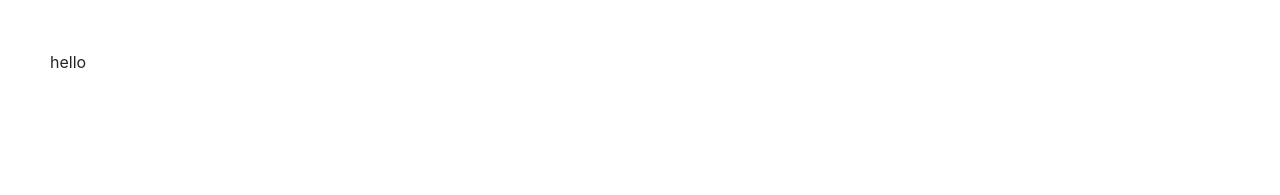
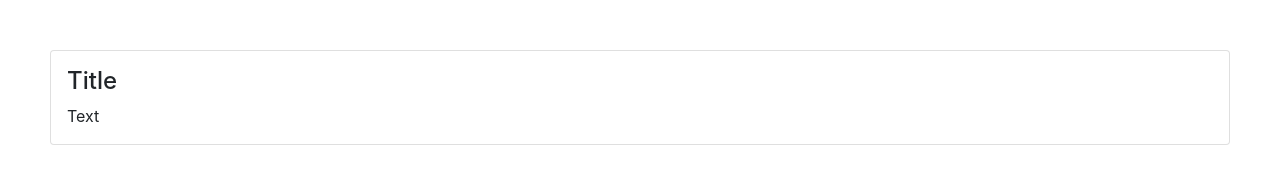
Before and after one commit to DimaMalah/Compnent_ToDoBox_Card_Modal, a React (Create React App) app: page / in a window 1280 px wide. Shown: the top 195 px of the page. Built offline with nearby package versions, Linux system fonts and the light colour scheme; the HTML template or start-up script is replaced by a standard one.

Commit message:
Card finished

```diff
--- a/src/App.js
+++ b/src/App.js
@@ -1,8 +1,15 @@
 import React from 'react';
+import Card from './components/Card'
 
 function App() {
 	return (
-		'hello'
+		<Card>
+			<Card.Body>
+				<Card.Title>Title</Card.Title>
+				<Card.Text>Text</Card.Text>
+			</Card.Body>
+		</Card>
+
 	);
 }
 
--- /dev/null
+++ b/src/components/Card.jsx
@@ -0,0 +1,24 @@
+import React from "react";
+import CardBody from "./CardBody";
+import CardText from "./CardText";
+import CardTitle from "./CardTitle";
+
+class Card extends React.Component {
+	constructor(props) {
+		super(props)
+		this.state = {}
+	}
+
+	static Body = CardBody
+	static Title = CardTitle
+	static Text = CardText
+
+	render() {
+		const { children } = this.props
+		return (
+			<div className="card">{children}</div>
+		)
+	}
+}
+
+export default Card
--- /dev/null
+++ b/src/components/CardBody.jsx
@@ -0,0 +1,7 @@
+function CardBody(props) {
+
+	return (
+		<div className="card-body">{props.children}</div>
+	)
+}
+export default CardBody
--- /dev/null
+++ b/src/components/CardText.jsx
@@ -0,0 +1,7 @@
+function CardText(props) {
+
+	return (
+		<p className="card-text">{props.children}</p>
+	)
+}
+export default CardText
--- /dev/null
+++ b/src/components/CardTitle.jsx
@@ -0,0 +1,7 @@
+function CardTitle(props) {
+
+	return (
+		<h4 className="card-title">{props.children}</h4>
+	)
+}
+export default CardTitle
```
Also changed, not shown: 1 other file (tests, documents, lock files or other folders).
